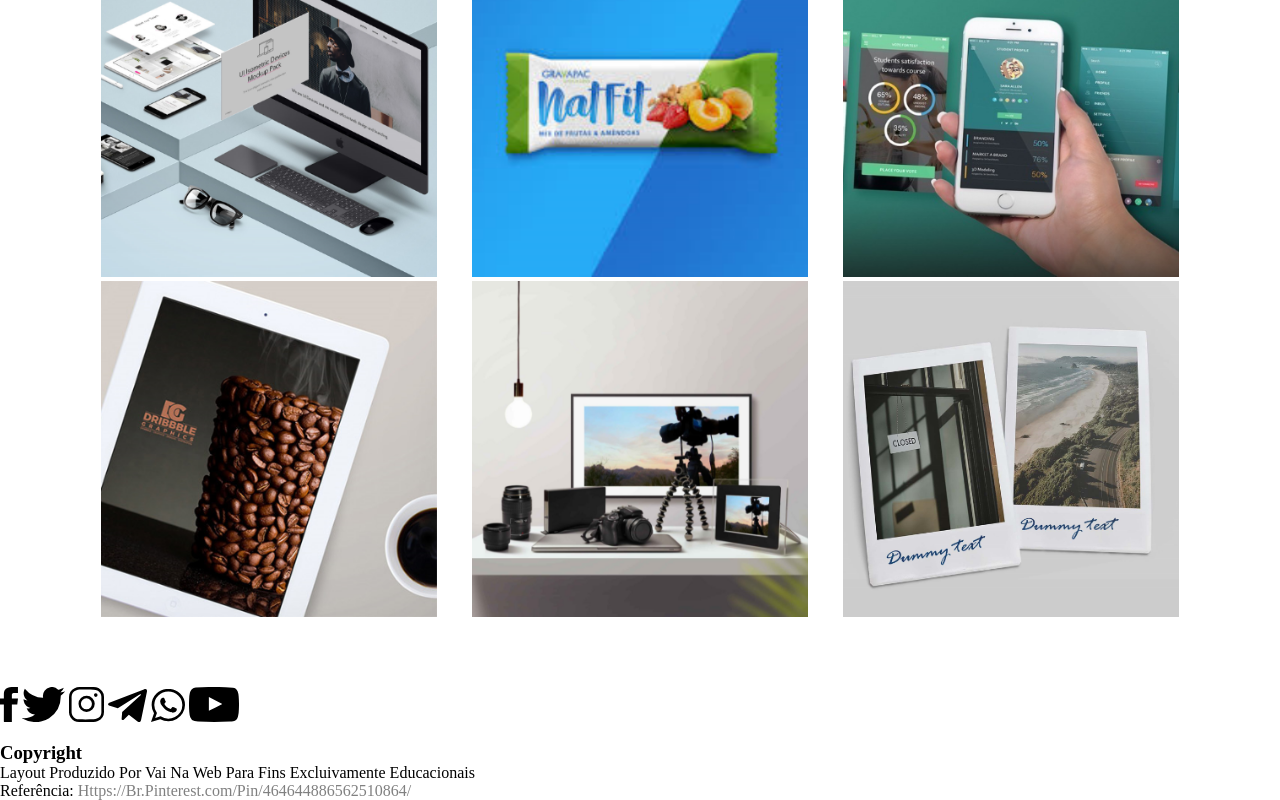
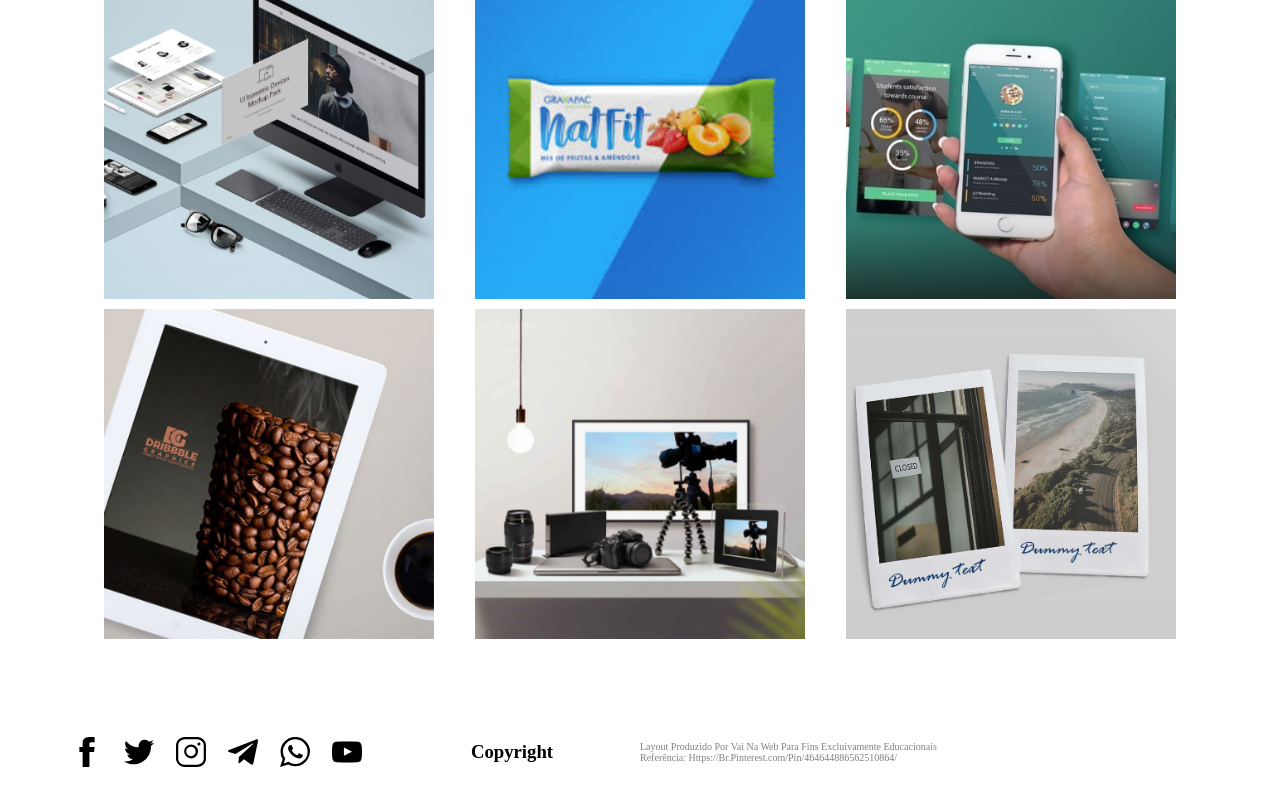
Before and after one commit to MatheusSArantes/Portflow, a plain HTML site: page index.html in a window 1280 px wide. Shown: the part 1488-2288 px from the top of the page. Drawn offline with Linux system fonts and the light colour scheme.

Commit message:
add Footer

```diff
--- a/index.html
+++ b/index.html
@@ -52,8 +52,8 @@
   </div>
   <h3>Copyright</h3>
   <div class="termos-de-uso">
-    <p>Layout Produzido Por Vai Na Web Para Fins Excluivamente Educacionais</p>
-    <p>Referência: <a href="Https://Br.Pinterest.com/Pin/464644886562510864/"> Https://Br.Pinterest.com/Pin/464644886562510864/</a></p>
+    <p class="termos-de-uso-img">Layout Produzido Por Vai Na Web Para Fins Excluivamente Educacionais</p>
+    <p class="termos-de-uso-img"> Referência: <a href="Https://Br.Pinterest.com/Pin/464644886562510864/"> Https://Br.Pinterest.com/Pin/464644886562510864/</a></p>
   </div>
   </footer>
   </body>
--- a/style.css
+++ b/style.css
@@ -5,7 +5,7 @@
 }
 header{
     width: 100%;
-    height: 55px;
+    height: 80px;
     background-color: white;
     display: flex;
     justify-content: space-between;
@@ -15,8 +15,8 @@
     width: 25%;
     display: flex;
     align-items: center;
-    justify-content: center;
-    font-size: 21px;
+    padding-left: 10%;
+    font-size: 30px;
 }
 ul{
     height: 100%;
@@ -26,9 +26,15 @@
     align-items: center;
     list-style: none;
 }
+@media(max-width: 850px){
+    ul{
+        display: none;
+        width: 0%;
+    }
+}
 li{
-    padding-right: 17px;
-    font-size: 15px;
+    padding-right: 30px;
+    font-size: 20px;
 }
 a{
     text-decoration: none;
@@ -48,13 +54,18 @@
     justify-content: center;
     align-items: flex-start;
 }
+@media(max-width:1350px) {
+    .slogan {
+        background-position: -20px;
+    }
+}
 h2{
-    padding-left: 5%;
+    padding-left: 10%;
     font-size: 60px;
     color: white;
 }
 .subtitulo{
-    padding-left: 5%;
+    padding-left: 10%;
     margin-top: 20px;
     color: white;
     font-size: 30px;
@@ -62,21 +73,47 @@
 }
 .exemplos{
     display: flex;
+    flex-wrap: wrap;
     justify-content: space-evenly;
     align-items: space-evenly;
-    flex-wrap: wrap;
     padding: 68px;
 }
 .exemplos-img{
  height: 340px;
  width: 340px;
- padding: 2px;
+ padding: 5px;
 }
 footer{
-    height: 55px;
+    height: 80px;
     width: 100%;
+    display: flex;
+    justify-content: space-between;
 }
 .plataformas-contato{
     height: 100%;
-    width: 25%;
+    width: 30%;
+    display: flex;
+    align-items: center;
+    justify-content: space-evenly;
+    padding-left: 50px;
 }
+.icom-img{
+    height: 30px;
+    width: 30px;
+}
+h3{
+    display: flex;
+    align-items: center;
+    padding: 25px;
+}
+.termos-de-uso{
+    height: 100%;
+    width: 50%;
+    display: flex;
+    flex-direction: column;
+    justify-content: center;
+    font-size: 10px;
+}
+.termos-de-uso-img{
+    color: gray;
+}
```
